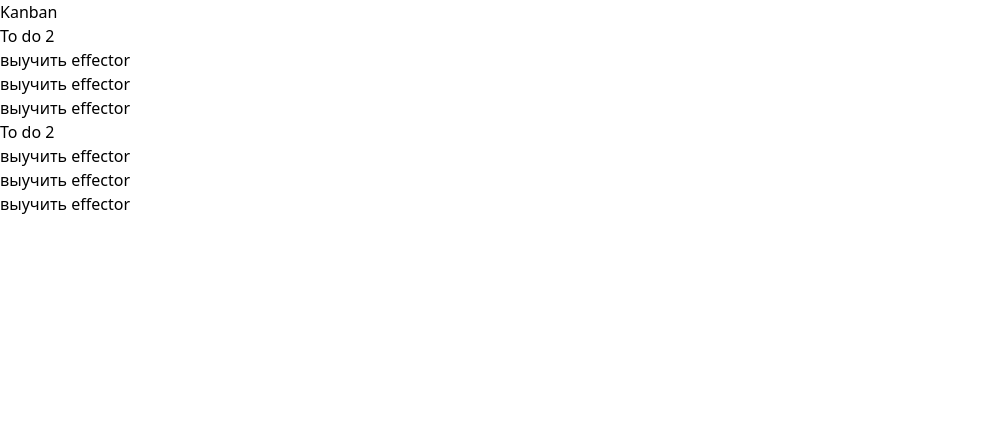
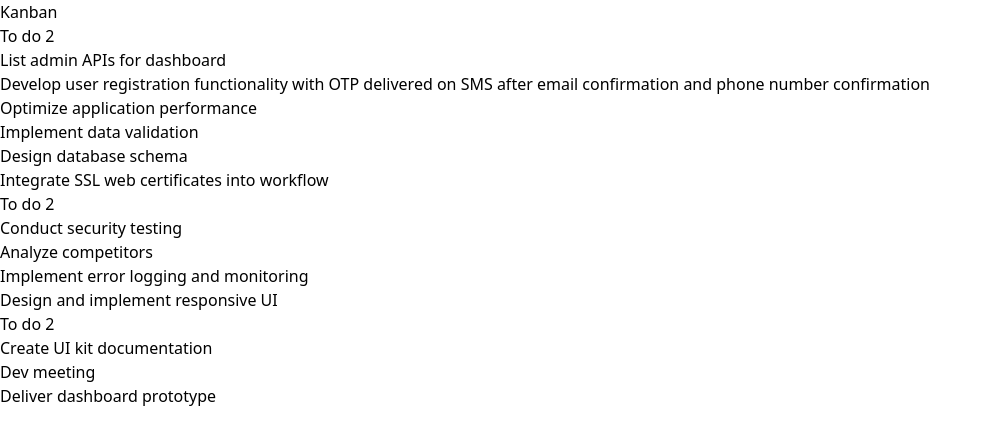
Before and after one commit to DenisEgorov200/kanban-board, a React (Vite) app: page / in a window 1280 px wide. Shown: the top 444 px of the page, without its empty margins (0-992 px from the left). Built offline with nearby package versions, Linux system fonts and the light colour scheme.

Commit message:
feat: add multi container sortable

```diff
--- a/src/entities/board/ui/board.tsx
+++ b/src/entities/board/ui/board.tsx
@@ -1,29 +1,64 @@
-import { useDroppable } from '@dnd-kit/core'
-import { SortableContext } from '@dnd-kit/sortable'
+import { SortableContext, useSortable } from '@dnd-kit/sortable'
+import { CSS } from '@dnd-kit/utilities'
 import { SortableItem } from '@shared/ui/sortable-item'
 
 interface Props {
-  id: string
-  items: string[]
+  board: Column
+  items: Task[]
 }
 
-export const Board = ({ id, items }: Props) => {
-  const { setNodeRef } = useDroppable({
-    id,
+interface Column {
+  id: string
+  title: string
+}
+
+interface Task {
+  id: string
+  columnId: string
+  content: string
+}
+
+export const Board = ({ board, items }: Props) => {
+  const {
+    setNodeRef,
+    attributes,
+    listeners,
+    transform,
+    transition,
+    isDragging,
+  } = useSortable({
+    id: board.id,
+    data: {
+      type: 'Column',
+      board,
+    },
   })
+
+  const style = {
+    transition,
+    transform: CSS.Transform.toString(transform),
+  }
+
+  if (isDragging) {
+    return (
+      <div
+        ref={setNodeRef}
+        style={style}
+        className="flex h-[500px] max-h-[500px] w-[350px] flex-col rounded-md border-2 border-pink-500 bg-black opacity-40"
+      />
+    )
+  }
 
   return (
     <SortableContext items={items}>
-      <div className="rounded-md bg-white p-5">
+      <div ref={setNodeRef} style={style} className="rounded-md bg-white p-5">
         <div className="mb-2 border-b-2 border-black py-2 font-medium">
           To do 2
         </div>
-        <ul ref={setNodeRef} className="flex flex-col gap-2">
+        <ul className="flex flex-col gap-2">
           {items.map((item) => (
-            <SortableItem key={item} id={item}>
-              <li className="rounded-md border-2 border-b-4 border-black bg-white p-2">
-                выучить effector
-              </li>
+            <SortableItem key={item.id} id={item.id}>
+              <TaskCard task={item} />
             </SortableItem>
           ))}
         </ul>
@@ -31,3 +66,49 @@ export const Board = ({ id, items }: Props) => {
     </SortableContext>
   )
 }
+
+export const TaskCard = ({ task }: Task) => {
+  const {
+    setNodeRef,
+    attributes,
+    listeners,
+    transform,
+    transition,
+    isDragging,
+  } = useSortable({
+    id: task.id,
+    data: {
+      type: 'Task',
+      task,
+    },
+  })
+
+  console.log(task)
+
+  const style = {
+    transition,
+    transform: CSS.Transform.toString(transform),
+  }
+
+  if (isDragging) {
+    return (
+      <div
+        ref={setNodeRef}
+        style={style}
+        className="relative flex h-[100px] min-h-[100px] cursor-grab items-center rounded-xl border-2 border-black bg-gray-200 p-2.5 text-left opacity-30"
+      />
+    )
+  }
+
+  return (
+    <div
+      ref={setNodeRef}
+      style={style}
+      {...attributes}
+      {...listeners}
+      className="rounded-md border-2 border-b-4 border-black bg-white p-2"
+    >
+      {task.content}
+    </div>
+  )
+}
--- a/src/widgets/kanban/ui/kanban.tsx
+++ b/src/widgets/kanban/ui/kanban.tsx
@@ -2,131 +2,226 @@ import {
   DndContext,
   DragEndEvent,
   DragOverEvent,
-  DragOverlay,
   DragStartEvent,
+  PointerSensor,
+  useSensor,
+  useSensors,
 } from '@dnd-kit/core'
-import { arrayMove } from '@dnd-kit/sortable'
+import { arrayMove, SortableContext } from '@dnd-kit/sortable'
 import { Board } from '@entities/board'
-import { Item } from '@shared/ui/item'
 import { useState } from 'react'
 
+interface Column {
+  id: string
+  title: string
+}
+
+interface Task {
+  id: string
+  columnId: string
+  content: string
+}
+
+const defaultCols: Column[] = [
+  {
+    id: 'todo',
+    title: 'Todo',
+  },
+  {
+    id: 'doing',
+    title: 'Work in progress',
+  },
+  {
+    id: 'done',
+    title: 'Done',
+  },
+]
+
+const defaultTasks: Task[] = [
+  {
+    id: '1',
+    columnId: 'todo',
+    content: 'List admin APIs for dashboard',
+  },
+  {
+    id: '2',
+    columnId: 'todo',
+    content:
+      'Develop user registration functionality with OTP delivered on SMS after email confirmation and phone number confirmation',
+  },
+  {
+    id: '3',
+    columnId: 'doing',
+    content: 'Conduct security testing',
+  },
+  {
+    id: '4',
+    columnId: 'doing',
+    content: 'Analyze competitors',
+  },
+  {
+    id: '5',
+    columnId: 'done',
+    content: 'Create UI kit documentation',
+  },
+  {
+    id: '6',
+    columnId: 'done',
+    content: 'Dev meeting',
+  },
+  {
+    id: '7',
+    columnId: 'done',
+    content: 'Deliver dashboard prototype',
+  },
+  {
+    id: '8',
+    columnId: 'todo',
+    content: 'Optimize application performance',
+  },
+  {
+    id: '9',
+    columnId: 'todo',
+    content: 'Implement data validation',
+  },
+  {
+    id: '10',
+    columnId: 'todo',
+    content: 'Design database schema',
+  },
+  {
+    id: '11',
+    columnId: 'todo',
+    content: 'Integrate SSL web certificates into workflow',
+  },
+  {
+    id: '12',
+    columnId: 'doing',
+    content: 'Implement error logging and monitoring',
+  },
+  {
+    id: '13',
+    columnId: 'doing',
+    content: 'Design and implement responsive UI',
+  },
+]
+
 export const Kanban = () => {
-  const [activeId, setActiveId] = useState(null)
-  const [items, setItems] = useState({
-    'to-do': ['1', '2', '3'],
-    'in-progress': ['4', '5', '6'],
-  })
+  const [columns, setColumns] = useState(defaultCols)
+  const columnsId = columns.map((col) => col.id)
 
-  const findContainer = (id) => {
-    if (id in items) {
-      return id
+  const [tasks, setTasks] = useState(defaultTasks)
+
+  const [activeColumn, setActiveColumn] = useState<Column | null>(null)
+
+  const [activeTask, setActiveTask] = useState<Task | null>(null)
+
+  const sensors = useSensors(
+    useSensor(PointerSensor, {
+      activationConstraint: {
+        distance: 10,
+      },
+    }),
+  )
+
+  return (
+    <DndContext
+      sensors={sensors}
+      onDragStart={onDragStart}
+      onDragEnd={onDragEnd}
+      onDragOver={onDragOver}
+    >
+      <SortableContext items={columnsId}>
+        <ul className="grid grid-cols-3 gap-2">
+          {columns.map((column) => (
+            <Board
+              key={column.id}
+              board={column}
+              items={tasks.filter((task) => task.columnId === column.id)}
+            />
+          ))}
+        </ul>
+      </SortableContext>
+    </DndContext>
+  )
+
+  function onDragStart(event: DragStartEvent) {
+    if (event.active.data.current?.type === 'Column') {
+      setActiveColumn(event.active.data.current.column)
     }
 
-    return Object.keys(items).find((key) => items[key].includes(id))
+    if (event.active.data.current?.type === 'Task') {
+      setActiveTask(event.active.data.current.task)
+    }
   }
 
-  const handleDragStart = (event: DragStartEvent) => {
-    const { active } = event
+  function onDragEnd(event: DragEndEvent) {
+    setActiveColumn(null)
+    setActiveTask(null)
 
-    setActiveId(active.id)
-  }
+    const { active, over } = event
+    if (!over) return
 
-  const handleDragOver = (event: DragOverEvent) => {
-    const { active, over, draggingRect } = event
-    const { id } = active
-    const { id: overId } = over
+    const activeId = active.id
+    const overId = over.id
 
-    // Find the containers
-    const activeContainer = findContainer(id)
-    const overContainer = findContainer(overId)
+    if (activeId === overId) return
 
-    if (
-      !activeContainer ||
-      !overContainer ||
-      activeContainer === overContainer
-    ) {
-      return
-    }
+    const isActiveAColumn = active.data.current?.type === 'Column'
+    if (!isActiveAColumn) return
 
-    setItems((prev) => {
-      const activeItems = prev[activeContainer]
-      const overItems = prev[overContainer]
+    console.log('DRAG END')
 
-      // Find the indexes for the items
-      const activeIndex = activeItems.indexOf(id)
-      const overIndex = overItems.indexOf(overId)
+    setColumns((columns) => {
+      const activeColumnIndex = columns.findIndex((col) => col.id === activeId)
 
-      let newIndex
-      if (overId in prev) {
-        // We're at the root droppable of a container
-        newIndex = overItems.length + 1
-      } else {
-        const isBelowLastItem =
-          over &&
-          overIndex === overItems.length - 1 &&
-          draggingRect.offsetTop > over.rect.offsetTop + over.rect.height
+      const overColumnIndex = columns.findIndex((col) => col.id === overId)
 
-        const modifier = isBelowLastItem ? 1 : 0
-
-        newIndex = overIndex >= 0 ? overIndex + modifier : overItems.length + 1
-      }
-
-      return {
-        ...prev,
-        [activeContainer]: [
-          ...prev[activeContainer].filter((item) => item !== active.id),
-        ],
-        [overContainer]: [
-          ...prev[overContainer].slice(0, newIndex),
-          items[activeContainer][activeIndex],
-          ...prev[overContainer].slice(newIndex, prev[overContainer].length),
-        ],
-      }
+      return arrayMove(columns, activeColumnIndex, overColumnIndex)
     })
   }
 
-  const handleDragEnd = (event: DragEndEvent) => {
+  function onDragOver(event: DragOverEvent) {
     const { active, over } = event
+    if (!over) return
 
-    const activeContainer = findContainer(active.id)
-    const overContainer = findContainer(over.id)
+    const activeId = active.id
+    const overId = over.id
 
-    if (
-      !activeContainer ||
-      !overContainer ||
-      activeContainer !== overContainer
-    ) {
-      return
+    if (activeId === overId) return
+
+    const isActiveATask = active.data.current?.type === 'Task'
+    const isOverATask = over.data.current?.type === 'Task'
+
+    if (!isActiveATask) return
+
+    // Im dropping a Task over another Task
+    if (isActiveATask && isOverATask) {
+      setTasks((tasks) => {
+        const activeIndex = tasks.findIndex((t) => t.id === activeId)
+        const overIndex = tasks.findIndex((t) => t.id === overId)
+
+        if (tasks[activeIndex].columnId !== tasks[overIndex].columnId) {
+          // Fix introduced after video recording
+          tasks[activeIndex].columnId = tasks[overIndex].columnId
+          return arrayMove(tasks, activeIndex, overIndex - 1)
+        }
+
+        return arrayMove(tasks, activeIndex, overIndex)
+      })
     }
 
-    const activeIndex = items[activeContainer].indexOf(active.id)
-    const overIndex = items[overContainer].indexOf(over.id)
+    const isOverAColumn = over.data.current?.type === 'Column'
 
-    if (activeIndex !== overIndex) {
-      setItems((items) => ({
-        ...items,
-        [overContainer]: arrayMove(
-          items[overContainer],
-          activeIndex,
-          overIndex,
-        ),
-      }))
+    // Im dropping a Task over a column
+    if (isActiveATask && isOverAColumn) {
+      setTasks((tasks) => {
+        const activeIndex = tasks.findIndex((t) => t.id === activeId)
+
+        tasks[activeIndex].columnId = overId
+        console.log('DROPPING TASK OVER COLUMN', { activeIndex })
+        return arrayMove(tasks, activeIndex, activeIndex)
+      })
     }
-
-    setActiveId(null)
   }
-
-  return (
-    <DndContext
-      onDragStart={handleDragStart}
-      onDragOver={handleDragOver}
-      onDragEnd={handleDragEnd}
-    >
-      <ul className="grid grid-cols-3 gap-2">
-        <Board id="todo" items={items['to-do']} />
-        <Board id="inprogress" items={items['in-progress']} />
-        <DragOverlay>{activeId ? <Item>Hello</Item> : null}</DragOverlay>
-      </ul>
-    </DndContext>
-  )
 }
```
